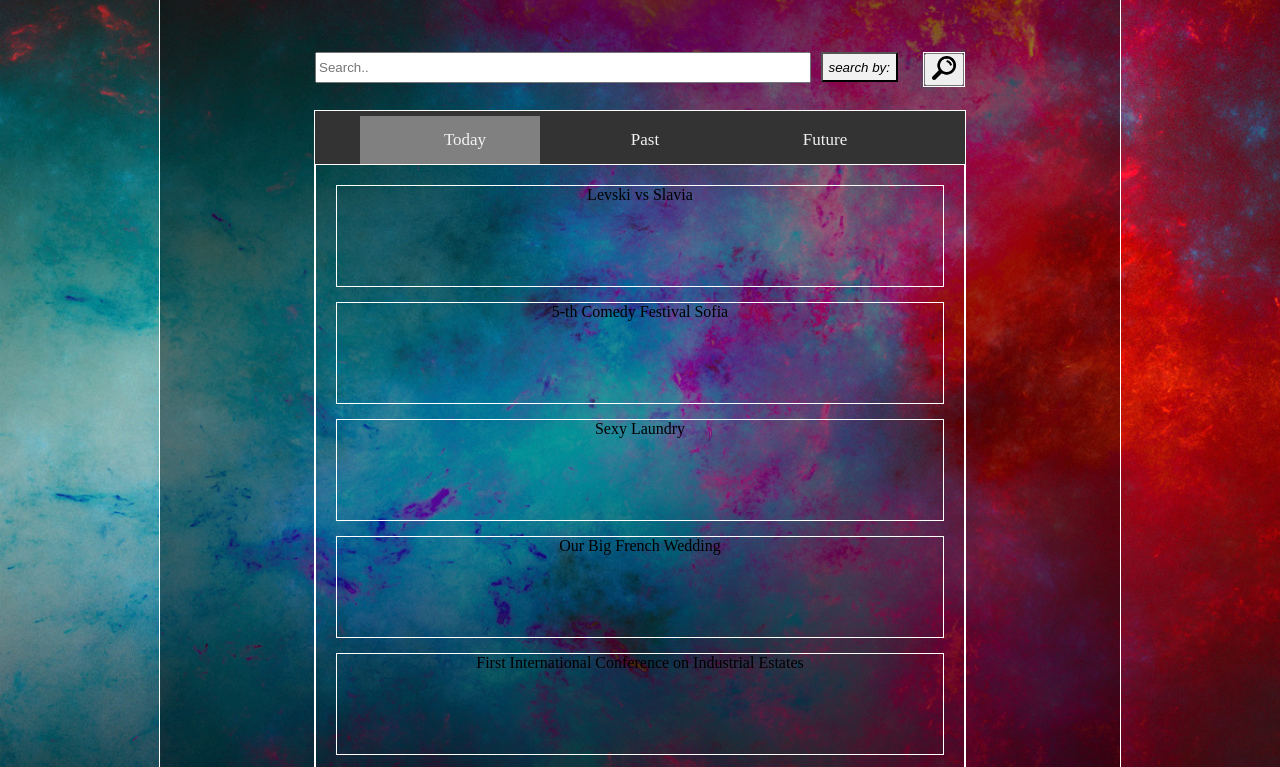
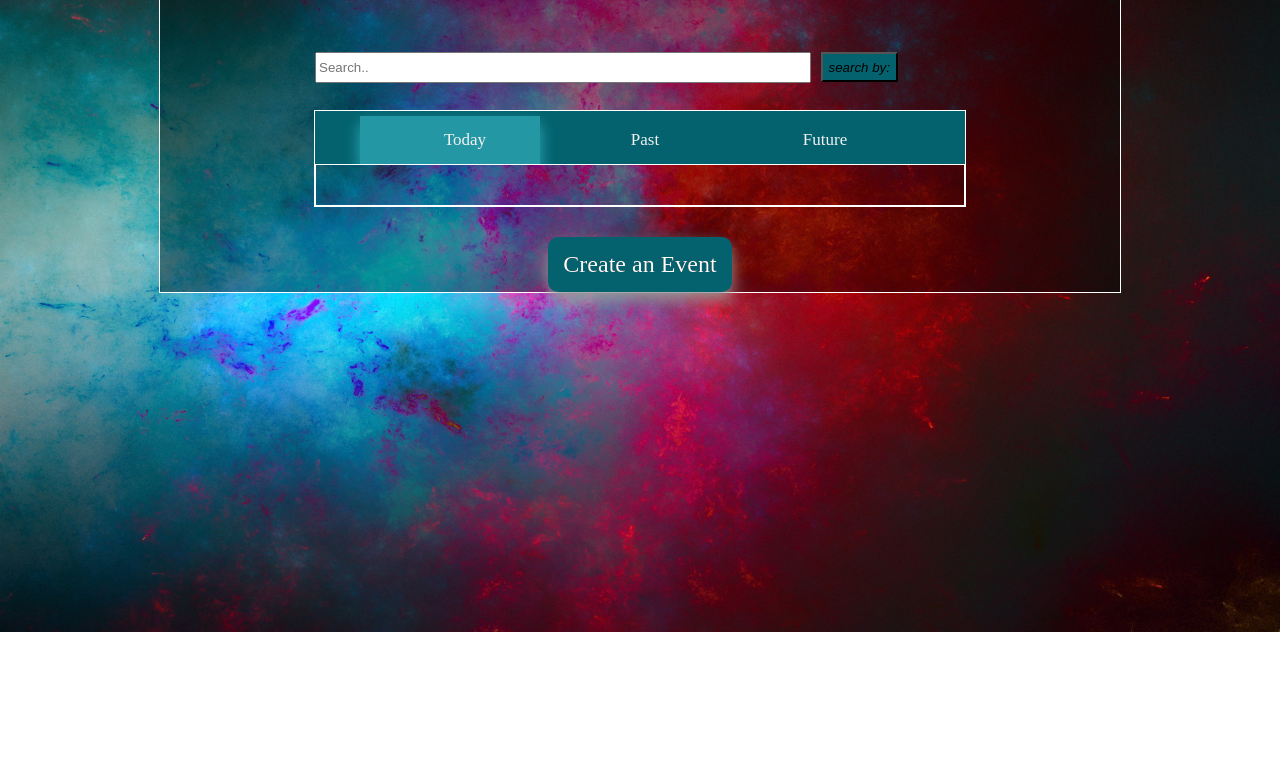
Before and after one commit to ina5/EventProject, a website: page index.html in a window 1280 px wide. Shown: the part 168-935 px from the top of the page. After the commit the page ends 800 px from the top, so only its background shows below. Drawn offline with nearby package versions, Linux system fonts and the light colour scheme.

Commit message:
Add Create button and some css changes.

```diff
--- a/Views/styleCreateEvent.css
+++ b/Views/styleCreateEvent.css
@@ -26,6 +26,7 @@
     border: none;
     border-radius: 4px;
     cursor: pointer;
+    box-shadow: 0 8px 16px #999;
 }
 
 .createbtn:hover {
--- a/css/styles.css
+++ b/css/styles.css
@@ -14,7 +14,7 @@ body {
 
 /* Add a black background color to the top navigation */
 .topnav {
-    background-color: #333;
+    background-color: #03626d;
     overflow: hidden;
 }
 
@@ -31,17 +31,18 @@ body {
 
 /* Change the color of links on hover */
 .topnav .inactive-tab a:hover {
-    background-color: #ddd;
+    background-color: #2eaebe;
     color: black;
 }
 
 /* Add a color to the active/current link */
 .topnav .active-tab {
-    background-color: grey;
+    background-color: #2497a5;
     color: white;
+    box-shadow: 0 8px 16px #2eaebe;
 }
 
-.active-tab a:hover{
+.active-tab a:hover {
     cursor: default;
 }
 
@@ -86,7 +87,7 @@ body {
     margin: 0;
 }
 
-.searchButton button:hover{
+.searchButton button:hover {
     cursor: pointer;
 }
 
@@ -114,11 +115,11 @@ ul {
     margin: 5px;
 }
 
-.event-list{
-    padding:15px;
+.event-list {
+    padding: 15px;
 }
 
-.event-list li{
+.event-list li {
     height: 100px;
     border: 1px solid white;
     margin-bottom: 15px;
@@ -130,25 +131,43 @@ ul {
 }
 
 .dropbtn {
-    background-color: #f1f1f1;
-    height:30px;
+    background-color: #03626d;
+    height: 30px;
 }
 
 .dropdown-content {
-    display:none;
+    display: none;
     position: absolute;
     z-index: 1;
 }
 
 .dropdown-content a {
     display: block;
-    color: black;
-    background-color:white;
+    color: white;
+    background-color: #2eaebe;
     width: 78px;
     text-decoration: none;
     border-bottom: 1px solid rgb(175, 168, 168);
 }
 
 .dropdown:hover .dropdown-content {
-    display:block;
+    display: block;
 }
+
+
+/* Button Create Style on Main Page*/
+#create-btn-main {
+    display: inline-block;
+    padding: 14px 15px;
+    font-size: 24px;
+    cursor: pointer;
+    text-align: center;
+    text-decoration: none;
+    font-family: "Times New Roman", Times, serif;
+    color: #fff;
+    background-color: #03626d;
+    border: none;
+    border-radius: 10px;
+    text-shadow: 0 0 black;
+    box-shadow: 0 8px 16px #999;
+}
--- a/index.html
+++ b/index.html
@@ -31,11 +31,11 @@
                     <a href="#" data-value="location">location</a>
                 </div>
             </div>
-            <div class="searchButton">
+            <!-- <div class="searchButton">
                 <button type="submit"><i class="еvent-search">
                     <img src='./images/magnifier.png'>
                     </i></button>
-            </div>
+            </div> -->
         </div>
 
         <div class="event-place">
@@ -58,9 +58,10 @@
                 </ul>
             </div>
         </div>
+        <button type="button" id="create-btn-main">Create an Event</button>
     </div>
 
-    <script src="./js/main.js" type='module'></script>
+    <script src="./dist/bundle.js" type='module'></script>
 </body>
 
 </html>
```
Also changed, not shown: Views/CreateEvent.html (+5 -5 lines).
